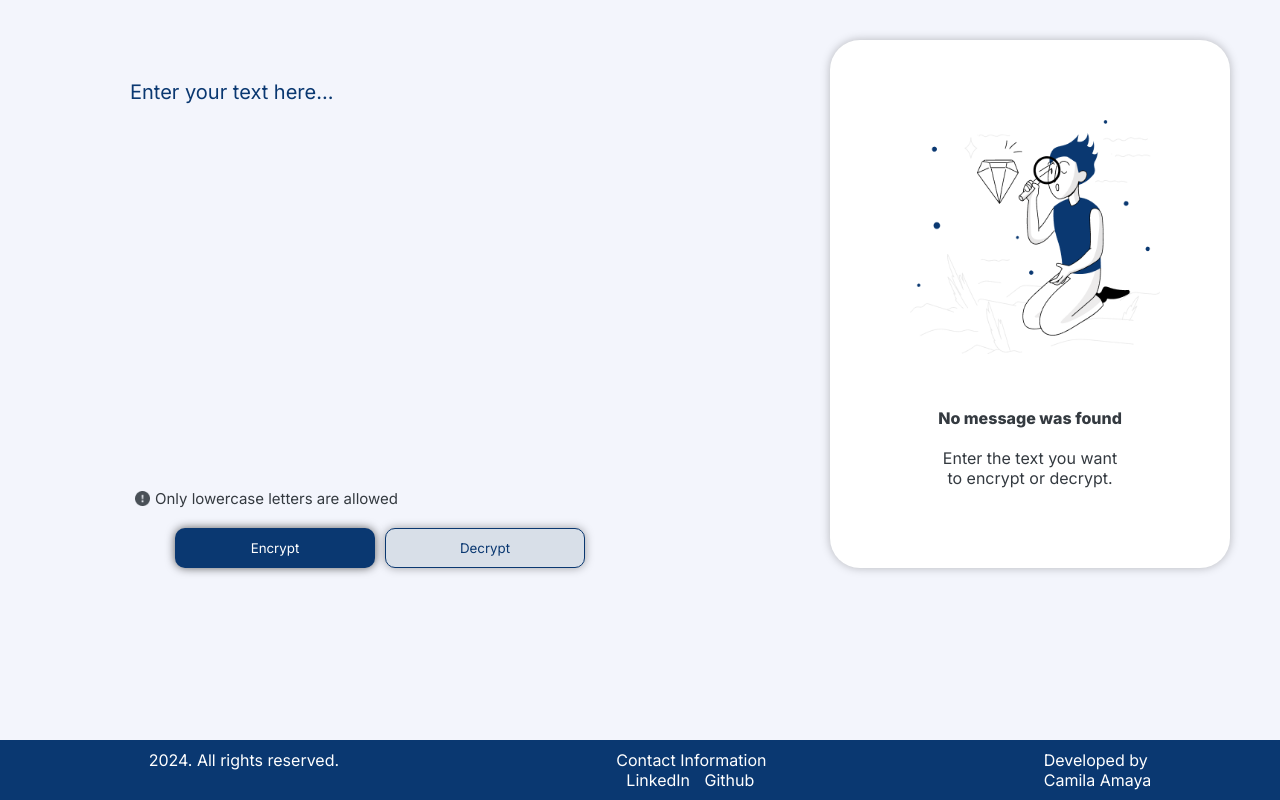
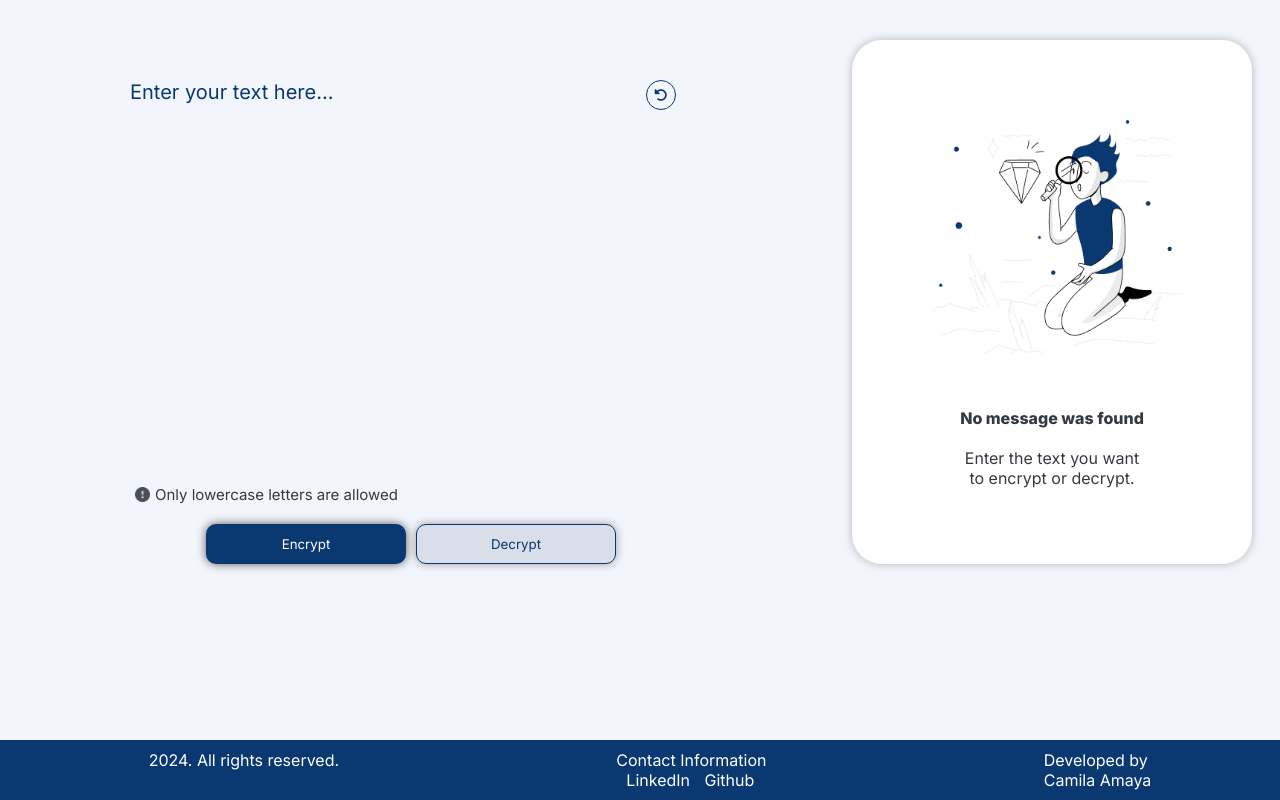
Before and after one commit to CmilAmaya/text-encryptor, a plain HTML site: page index.html in a window 1280 px wide. Drawn offline with Linux system fonts and the light colour scheme.

Commit message:
Creation of the clear function

```diff
--- a/app.js
+++ b/app.js
@@ -1,4 +1,9 @@
 let input = document.querySelector('.text__area__input');
+
+function clearInput() {
+    input.value = '';
+    input.focus();
+}
 
 
 function encrypt (input) {
@@ -7,6 +12,7 @@ function encrypt (input) {
     if (output == "" ){
         document.querySelector('.text__area__output__hide').style.display = 'none';
         document.querySelector('.text__area__output__show').style.display = 'block';
+        input.focus();
     } else {
         output = output.replace(/e/g, 'enter');
         output = output.replace(/i/g, 'imes');
@@ -27,6 +33,7 @@ function decrypt (input) {
     if (output == "") {
         document.querySelector('.text__area__output__hide').style.display = 'none';
         document.querySelector('.text__area__output__show').style.display = 'block';
+        input.focus();
     } else {
         output = output.replace(/enter/g, "e");
         output = output.replace(/imes/g, "i");
@@ -46,7 +53,6 @@ function decrypt (input) {
 
 function copy() {
     let copyText = document.querySelector('.text__area__output__hide__p').innerHTML;
-    console.log(copyText);
     navigator.clipboard.writeText(copyText).then(function (){
         document.querySelector('.text__area__output__hide__button').innerHTML = 'Copied!';
     }).catch(function(err){
--- a/index.html
+++ b/index.html
@@ -6,12 +6,18 @@
     <title>Text Encryptor</title>
     <link rel="stylesheet" href="styles/index.css">
     <link rel="icon" href="assets/favicon.png">
+    <link rel="stylesheet" href="https://cdnjs.cloudflare.com/ajax/libs/font-awesome/6.0.0-beta3/css/all.min.css">
 </head>
 <body>
     <main class="main">
         <div class="text__area">
             <div class="text__area__general">
-                <textarea name="text-area-input" class="text__area__input" placeholder="Enter your text here..." ></textarea>
+                <div class="input__area">
+                    <textarea name="text-area-input" class="text__area__input" placeholder="Enter your text here..."></textarea>
+                    <button class="input__area__clear" onclick="clearInput()">
+                        <i class="fas fa-undo-alt"></i>
+                    </button>
+                </div>
                 <div class="warning">
                     <img class="warning__img" src="assets/icon.png" alt="exclamation mark">
                     <p>Only lowercase letters are allowed</p>
--- a/styles/index.css
+++ b/styles/index.css
@@ -26,11 +26,33 @@ html, body {
     flex: 1;
 }
 
+.input__area{
+    display: flex;
+}
+
+.input__area__clear {
+    width: 30px;
+    height: 30px;
+    margin-top: 5rem;
+    margin-left: 1rem;
+    margin-right: 1rem;
+    border: 1px solid var(--primary-color);
+    background-color: var(--tertiary-color);
+    color: #0A3871;
+    border-radius: 50%;
+    cursor: pointer;
+}
+
+.input__area__clear:hover {
+    color: white;
+    background-color: var(--primary-color);
+}
+
 .text__area {
     display: flex;
     flex-direction: row;
     padding-left: 8.125rem;
-    gap: 12.5rem;
+    gap: 10rem;
 }
 
 .text__area__input {
@@ -112,6 +134,7 @@ html, body {
     color: white;
     font-family: var(--inter-font);
     box-shadow: 0 0 0.625rem rgba(0, 0, 0, 0.63);
+    cursor: pointer;
 }
 
 .buttons__area__encrypt:hover{
@@ -129,6 +152,7 @@ html, body {
     color: var(--primary-color);
     font-family: var(--inter-font);
     box-shadow: 0 0 0.625rem rgba(0, 0, 0, 0.36);
+    cursor: pointer;
 }
 
 .buttons__area__decrypt:hover{
@@ -147,6 +171,8 @@ html, body {
     text-overflow: clip;
     white-space: normal;
     word-wrap: break-word;
+    font-family: var(--inter-font);
+    color: var(--primary-color);
 }
 
 .text__area__output__hide__button{
@@ -161,6 +187,7 @@ html, body {
     font-family: var(--inter-font);
     color: #0A3871;
     box-shadow: 0 0 0.625rem rgba(0, 0, 0, 0.36);
+    cursor: pointer;
 }
 
 .text__area__output__hide__button:hover{
```
